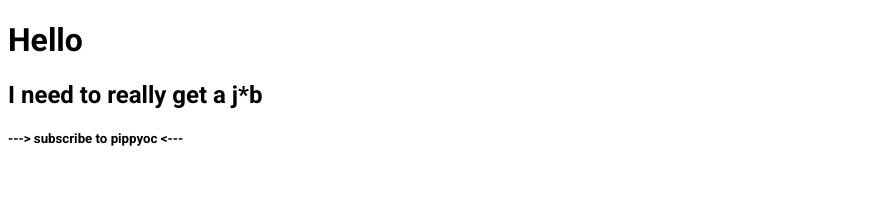
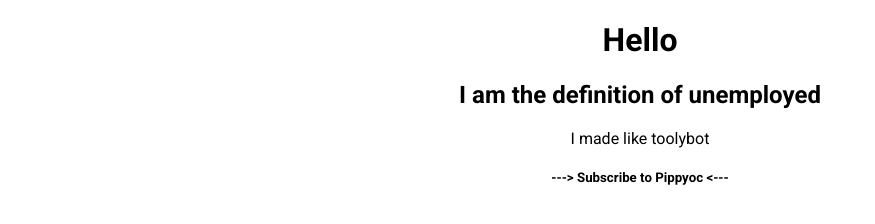
Before and after one commit to chersbobers/chers.moe, a plain HTML site: page index.html in a window 1280 px wide. Shown: the whole page, without its empty margins (0-875 px from the left). Drawn offline with Linux system fonts and the light colour scheme.

Commit message:
Link changes

```diff
--- a/index.html
+++ b/index.html
@@ -1,12 +1,22 @@
 <!DOCTYPE html>
+<html lang="en">
 <head>
-<title>Chers</title>
-<link rel="preconnect" href="https://fonts.googleapis.com">
-<link rel="preconnect" href="https://fonts.gstatic.com" crossorigin>
-<link href="https://fonts.googleapis.com/css2?family=Roboto:ital,wght@0,100..900;1,100..900&display=swap" rel="stylesheet">
+    <meta charset="UTF-8">
+    <meta name="viewport" content="width=device-width, initial-scale=1.0">
+    <title>Chers</title>
+    <link rel="preconnect" href="https://fonts.googleapis.com">
+    <link rel="preconnect" href="https://fonts.gstatic.com" crossorigin>
+    <link href="https://fonts.googleapis.com/css2?family=Roboto:wght@100;200;300;400;500;600;700;800;900&display=swap" rel="stylesheet">
+    <style>
+        body {
+            text-align: center;
+        }
+    </style>
 </head>
 <body>
-<h1 style="font-family: 'Roboto', sans-serif;"> Hello </h1>
-<h2 style="font-family: 'Roboto', sans-serif;"> I need to really get a j*b</h2>
-<h5 style="font-family: 'Roboto', sans-serif;">---> subscribe to pippyoc <---</h5>
+    <h1 style="font-family: 'Roboto', sans-serif;">Hello</h1>
+    <h2 style="font-family: 'Roboto', sans-serif;">I am the definition of unemployed</h2>
+    <p style="font-family: 'Roboto', sans-serif;">I made like <a href="https://github.com/chersbobers/toolybot" style="color: inherit; text-decoration: none;">toolybot</a></p>
+    <h5 style="font-family: 'Roboto', sans-serif;">---> <a href="https://www.youtube.com/@PippyOC" style="color: inherit; text-decoration: none;">Subscribe to Pippyoc</a> <---</h5>
 </body>
+</html>
```
